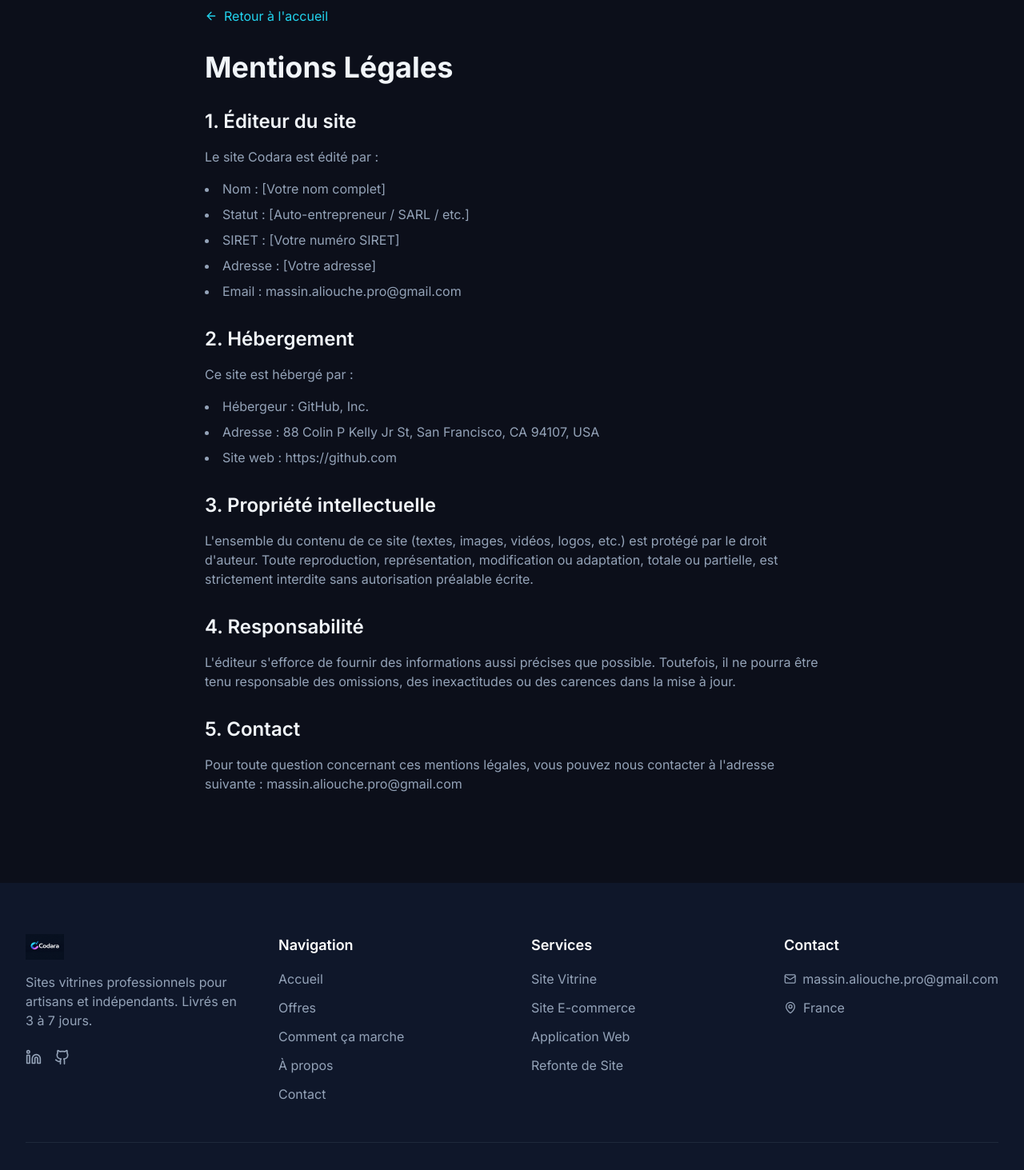
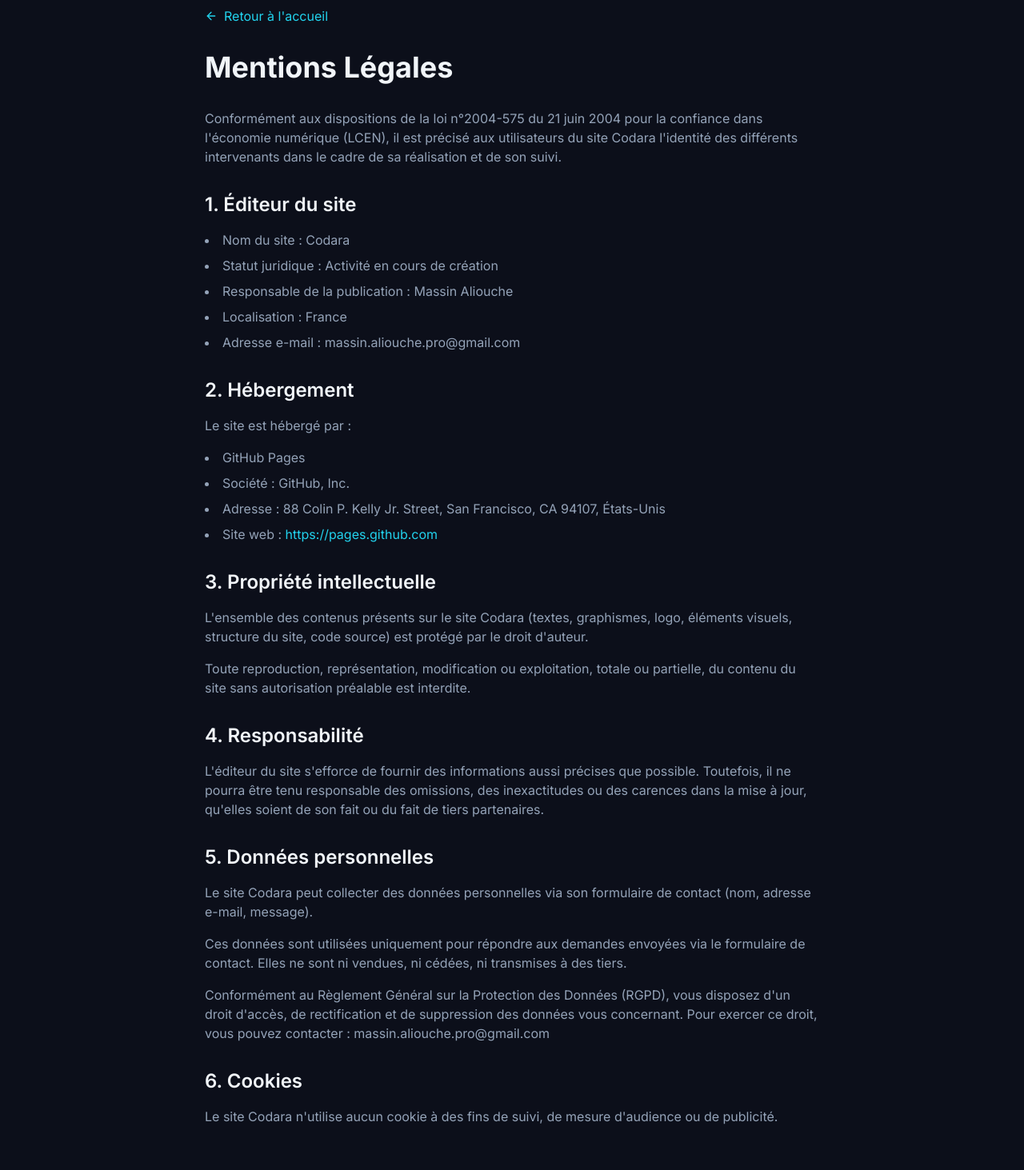
Before and after one commit to Massin-Aliouche/Codara, a Next.js app: page /Codara/mentions-legales in a window 1280 px wide. Shown: the part 120-1583 px from the top of the page at 80% size. Built offline with nearby package versions, Linux system fonts and the light colour scheme.

Commit message:
docs: mise à jour mentions légales complètes

```diff
--- a/src/app/mentions-legales/page.tsx
+++ b/src/app/mentions-legales/page.tsx
@@ -26,20 +26,23 @@ export default function MentionsLegales() {
               Mentions Légales
             </h1>
 
+            <p className="text-[var(--text-muted)] mb-8">
+              Conformément aux dispositions de la loi n°2004-575 du 21 juin 2004 pour la confiance
+              dans l&apos;économie numérique (LCEN), il est précisé aux utilisateurs du site Codara
+              l&apos;identité des différents intervenants dans le cadre de sa réalisation et de son suivi.
+            </p>
+
             <div className="prose prose-secondary max-w-none">
               <section className="mb-8">
                 <h2 className="text-2xl font-semibold text-[var(--text)] mb-4">
                   1. Éditeur du site
                 </h2>
-                <p className="text-[var(--text-muted)] mb-4">
-                  Le site {siteConfig.name} est édité par :
-                </p>
                 <ul className="list-disc list-inside text-[var(--text-muted)] space-y-2">
-                  <li>Nom : [Votre nom complet]</li>
-                  <li>Statut : [Auto-entrepreneur / SARL / etc.]</li>
-                  <li>SIRET : [Votre numéro SIRET]</li>
-                  <li>Adresse : [Votre adresse]</li>
-                  <li>Email : {siteConfig.contact.email}</li>
+                  <li>Nom du site : Codara</li>
+                  <li>Statut juridique : Activité en cours de création</li>
+                  <li>Responsable de la publication : Massin Aliouche</li>
+                  <li>Localisation : France</li>
+                  <li>Adresse e-mail : {siteConfig.contact.email}</li>
                 </ul>
               </section>
 
@@ -48,12 +51,13 @@ export default function MentionsLegales() {
                   2. Hébergement
                 </h2>
                 <p className="text-[var(--text-muted)] mb-4">
-                  Ce site est hébergé par :
+                  Le site est hébergé par :
                 </p>
                 <ul className="list-disc list-inside text-[var(--text-muted)] space-y-2">
-                  <li>Hébergeur : GitHub, Inc.</li>
-                  <li>Adresse : 88 Colin P Kelly Jr St, San Francisco, CA 94107, USA</li>
-                  <li>Site web : https://github.com</li>
+                  <li>GitHub Pages</li>
+                  <li>Société : GitHub, Inc.</li>
+                  <li>Adresse : 88 Colin P. Kelly Jr. Street, San Francisco, CA 94107, États-Unis</li>
+                  <li>Site web : <a href="https://pages.github.com" className="text-[var(--primary)] hover:underline" target="_blank" rel="noopener noreferrer">https://pages.github.com</a></li>
                 </ul>
               </section>
 
@@ -62,10 +66,12 @@ export default function MentionsLegales() {
                   3. Propriété intellectuelle
                 </h2>
                 <p className="text-[var(--text-muted)] mb-4">
-                  L&apos;ensemble du contenu de ce site (textes, images, vidéos, logos,
-                  etc.) est protégé par le droit d&apos;auteur. Toute reproduction,
-                  représentation, modification ou adaptation, totale ou partielle,
-                  est strictement interdite sans autorisation préalable écrite.
+                  L&apos;ensemble des contenus présents sur le site Codara (textes, graphismes, logo,
+                  éléments visuels, structure du site, code source) est protégé par le droit d&apos;auteur.
+                </p>
+                <p className="text-[var(--text-muted)]">
+                  Toute reproduction, représentation, modification ou exploitation, totale ou partielle,
+                  du contenu du site sans autorisation préalable est interdite.
                 </p>
               </section>
 
@@ -73,20 +79,39 @@ export default function MentionsLegales() {
                 <h2 className="text-2xl font-semibold text-[var(--text)] mb-4">
                   4. Responsabilité
                 </h2>
-                <p className="text-[var(--text-muted)] mb-4">
-                  L&apos;éditeur s&apos;efforce de fournir des informations aussi précises
-                  que possible. Toutefois, il ne pourra être tenu responsable des
-                  omissions, des inexactitudes ou des carences dans la mise à jour.
+                <p className="text-[var(--text-muted)]">
+                  L&apos;éditeur du site s&apos;efforce de fournir des informations aussi précises que possible.
+                  Toutefois, il ne pourra être tenu responsable des omissions, des inexactitudes ou des
+                  carences dans la mise à jour, qu&apos;elles soient de son fait ou du fait de tiers partenaires.
                 </p>
               </section>
 
               <section className="mb-8">
                 <h2 className="text-2xl font-semibold text-[var(--text)] mb-4">
-                  5. Contact
+                  5. Données personnelles
+                </h2>
+                <p className="text-[var(--text-muted)] mb-4">
+                  Le site Codara peut collecter des données personnelles via son formulaire de contact
+                  (nom, adresse e-mail, message).
+                </p>
+                <p className="text-[var(--text-muted)] mb-4">
+                  Ces données sont utilisées uniquement pour répondre aux demandes envoyées via le
+                  formulaire de contact. Elles ne sont ni vendues, ni cédées, ni transmises à des tiers.
+                </p>
+                <p className="text-[var(--text-muted)]">
+                  Conformément au Règlement Général sur la Protection des Données (RGPD), vous disposez
+                  d&apos;un droit d&apos;accès, de rectification et de suppression des données vous concernant.
+                  Pour exercer ce droit, vous pouvez contacter : {siteConfig.contact.email}
+                </p>
+              </section>
+
+              <section className="mb-8">
+                <h2 className="text-2xl font-semibold text-[var(--text)] mb-4">
+                  6. Cookies
                 </h2>
                 <p className="text-[var(--text-muted)]">
-                  Pour toute question concernant ces mentions légales, vous pouvez
-                  nous contacter à l&apos;adresse suivante : {siteConfig.contact.email}
+                  Le site Codara n&apos;utilise aucun cookie à des fins de suivi, de mesure d&apos;audience
+                  ou de publicité.
                 </p>
               </section>
             </div>
```
